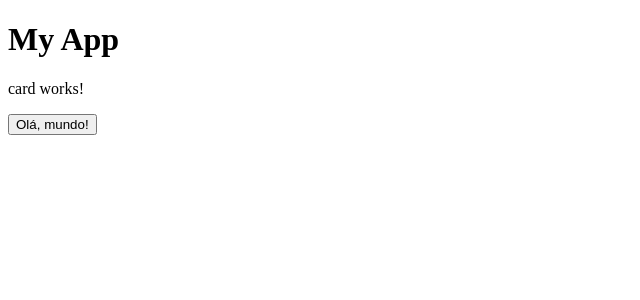
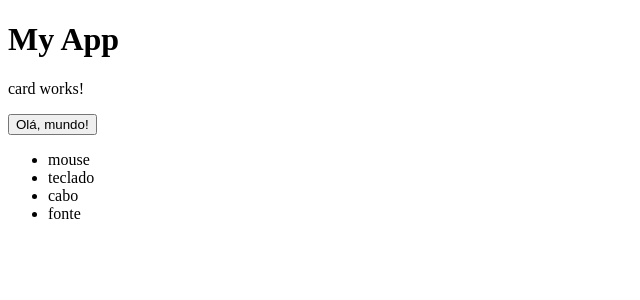
Before and after one commit to Nadilson-IFPE/angular-diretivas-proj, an Angular app: page / in a window 1280 px wide. Shown: the top 300 px of the page, without its empty margins (0-640 px from the left). Built offline with nearby package versions, Linux system fonts and the light colour scheme.

Commit message:
ngFor laço de repetição em componentes

```diff
--- a/src/app/card/card.component.html
+++ b/src/app/card/card.component.html
@@ -1,3 +1,6 @@
 <h1>My App</h1>
 <p>card works!</p>
 <button>Olá, mundo!</button>
+<ul>
+    <li *ngFor="let p of produtos"> {{ p }}</li>
+</ul>
--- a/src/app/card/card.component.ts
+++ b/src/app/card/card.component.ts
@@ -6,8 +6,16 @@ import { Component, OnInit } from '@angular/core';
   styleUrls: ['./card.component.css']
 })
 export class CardComponent implements OnInit {
+  produtos: string[] = [];
 
-  constructor() { }
+  constructor() {
+    this.produtos = [
+      'mouse',
+      'teclado',
+      'cabo',
+      'fonte'
+    ];
+   }
 
   ngOnInit(): void {
   }
```
